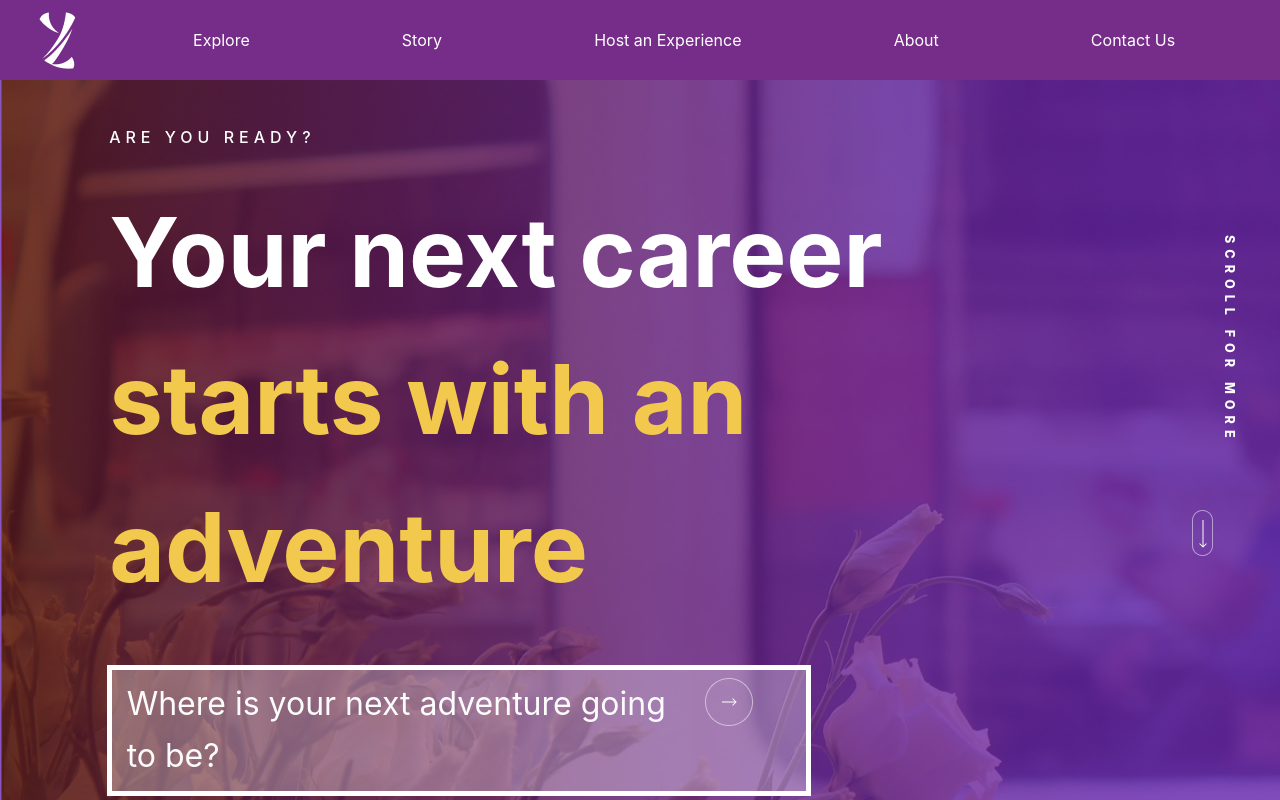
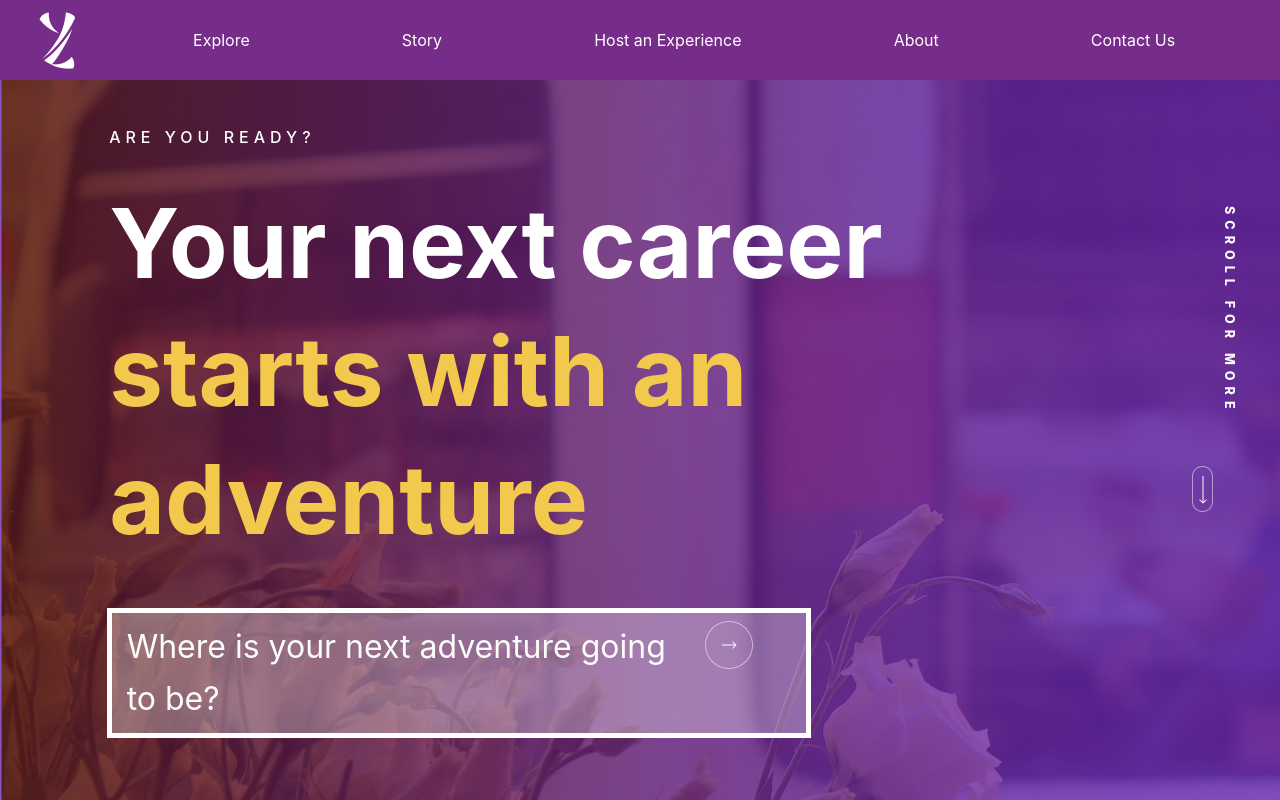
Before and after one commit to yoloventure/frontend, a React (Create React App) app: page / in a window 1280 px wide. Shown: the top 800 px of the page. Built offline with nearby package versions, Linux system fonts and the light colour scheme; no server answers; a web font is replaced by a local one.

Commit message:
fixedspacing

```diff
--- a/src/home/Homepage.js
+++ b/src/home/Homepage.js
@@ -37,8 +37,8 @@ export default class Homepage extends React.Component{
                                         <div className='col-lg-9 col-10 offset-1 mt-2 pt-5'>
                                         <h4 className="pb-3" style={{fontSize:'100%',color:"white", letterSpacing: '5px'}}> ARE YOU READY? </h4>
 
-                                        <h3 className='pt-4' style={{fontSize:'600%', color:"white", fontWeight:'670'}}>Your next career <br/> </h3>
-                                        <h3 className='' style={{paddingBottom:'3%',fontSize:'600%',fontWeight:'670',color:"#F2C94C"}}> starts with an <br/> adventure </h3>
+                                        <h3 className='pt-4' style={{lineHeight:'100%',fontSize:'600%', color:"white", fontWeight:'670'}}>Your next career <br/> </h3>
+                                        <h3 className='' style={{lineHeight:'100%',paddingBottom:'3%',fontSize:'600%',fontWeight:'670',color:"#F2C94C"}}> starts with an <br/> adventure </h3>
                                         </div>
                                         <div className='col-lg-2 col-2 ' id="scrollForMore">
 
@@ -50,7 +50,7 @@ export default class Homepage extends React.Component{
 
                                         </div>
                                   </div>
-                                  <div className=' pt-4' style={{paddingBottom:'6%'}}>
+                                  <div className='  pt-4'  style={{paddingBottom:'6%'}}>
                                         <Link to="explore" className=' '>
                                         <div className=' row offset-1 hoverButton' style={{border: "5px solid #ffffff", height:"5%", width:"55%", boxSizing:"border-box"}}>
 
```
